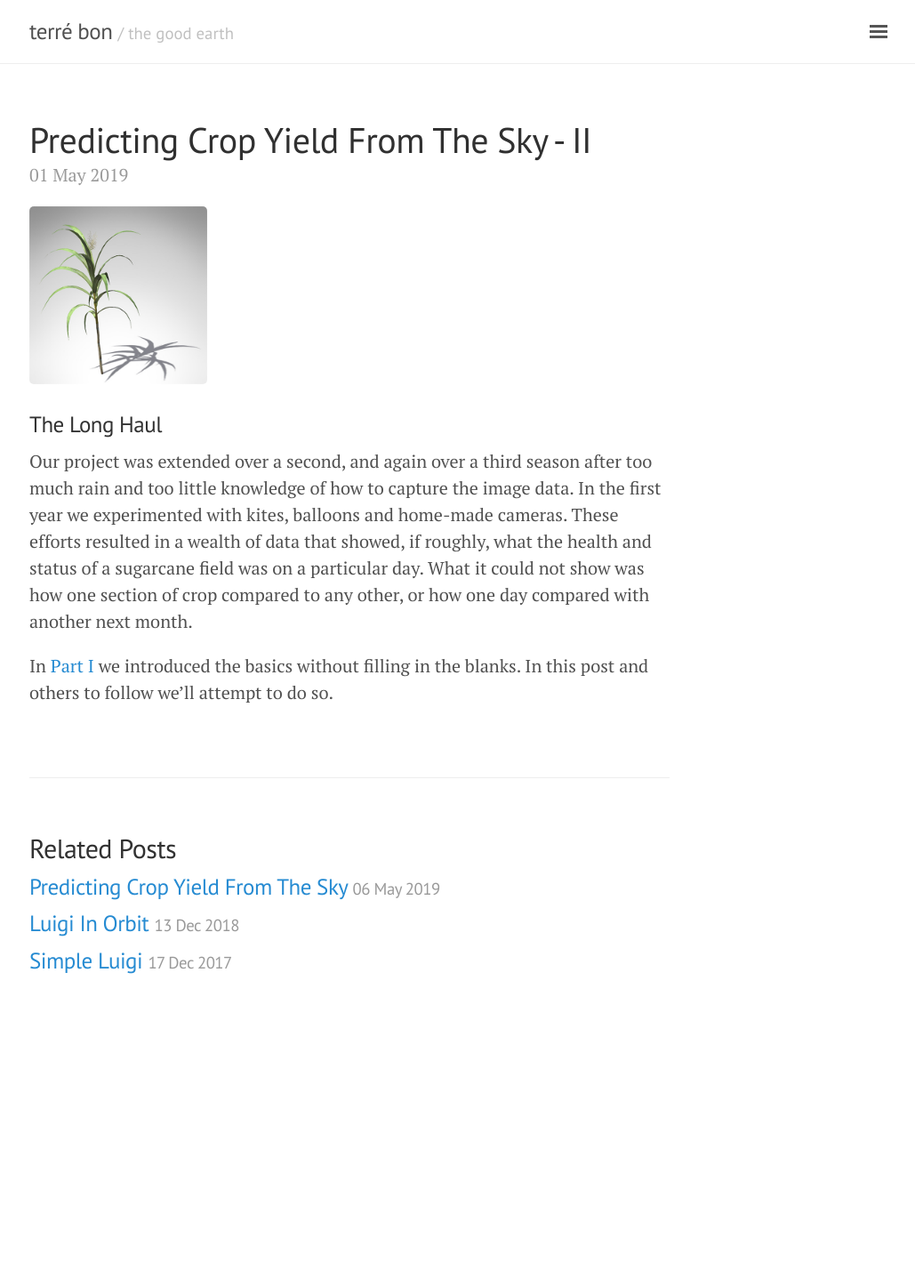
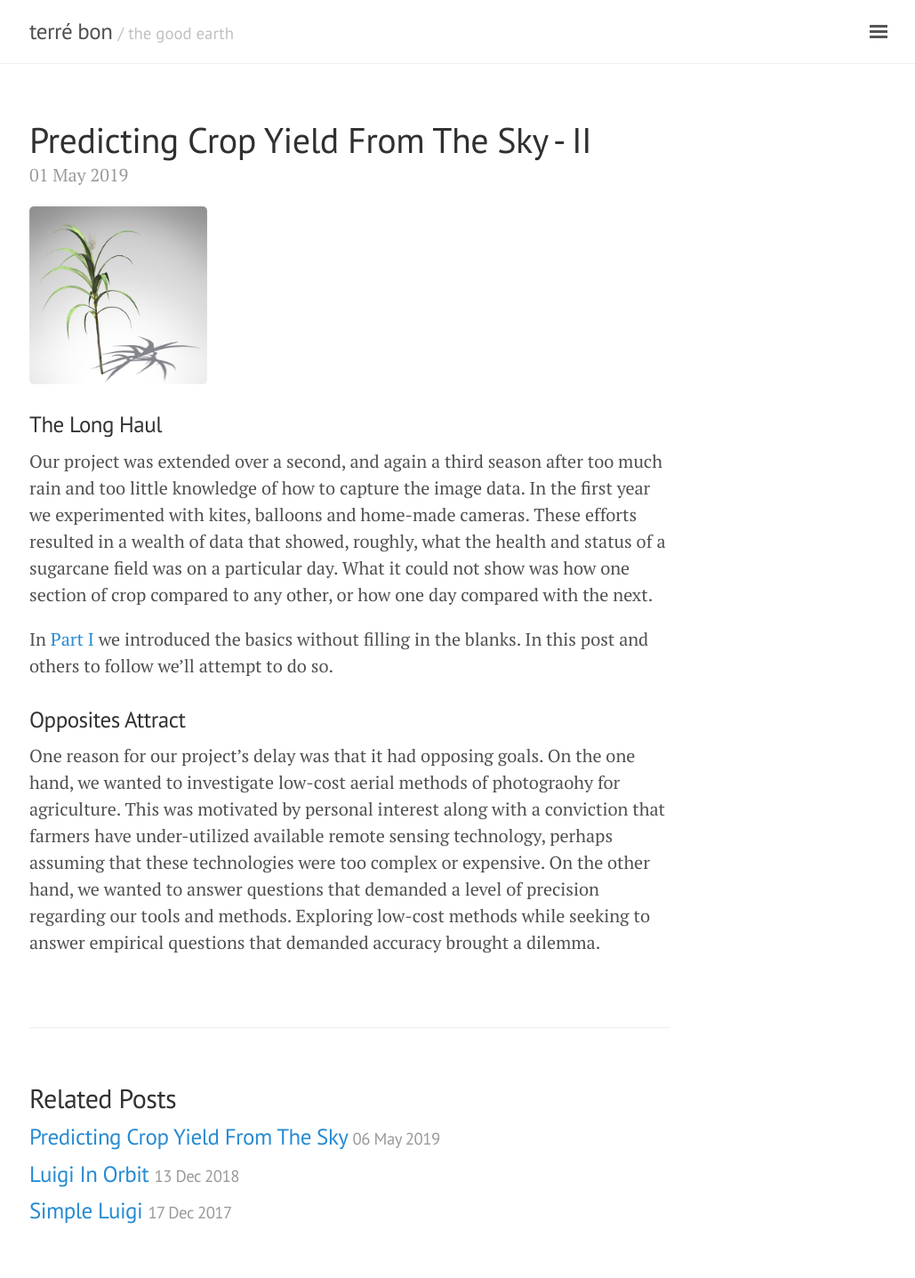
Before and after one commit to geraldmc/geraldmc.github.io, a Jekyll site: the page built from _posts/2019-05-01-predicting-yield-2.md, in a window 1280 px wide. Shown: the whole page at 89% size, without its empty margins (247-1276 px from the left). Built offline with Jekyll 4.4.1, drawn with Linux system fonts in a browser that asks for light colours; before the commit the page ends 1156 px from its top, so only the background shows below that.

Commit message:
updates part 2

```diff
--- a/_posts/2019-05-01-predicting-yield-2.md
+++ b/_posts/2019-05-01-predicting-yield-2.md
@@ -7,6 +7,10 @@ title: Predicting Crop Yield From The Sky - II
 
 ### The Long Haul
 
-Our project was extended over a second, and again over a third season after too much rain and too little knowledge of how to capture the image data. In the first year we experimented with kites, balloons and home-made cameras. These efforts resulted in a wealth of data that showed, if roughly, what the health and status of a sugarcane field was on a particular day. What it could not show was how one section of crop compared to any other, or how one day compared with another next month.
+Our project was extended over a second, and again a third season after too much rain and too little knowledge of how to capture the image data. In the first year we experimented with kites, balloons and home-made cameras. These efforts resulted in a wealth of data that showed, roughly, what the health and status of a sugarcane field was on a particular day. What it could not show was how one section of crop compared to any other, or how one day compared with the next.
 
 In [Part I](https://geraldmc.github.io/2019/05/06/predicting-yield-1/) we introduced the basics without filling in the blanks. In this post and others to follow we'll attempt to do so.
+
+### Opposites Attract
+
+One reason for our project's delay was that it had opposing goals. On the one hand, we wanted to investigate low-cost aerial methods of photograohy for agriculture. This was motivated by personal interest along with a conviction that farmers have under-utilized available remote sensing technology, perhaps assuming that these technologies were too complex or expensive. On the other hand, we wanted to answer questions that demanded a level of precision regarding our tools and methods. Exploring low-cost methods while seeking to answer empirical questions that demanded accuracy brought a dilemma.
```
